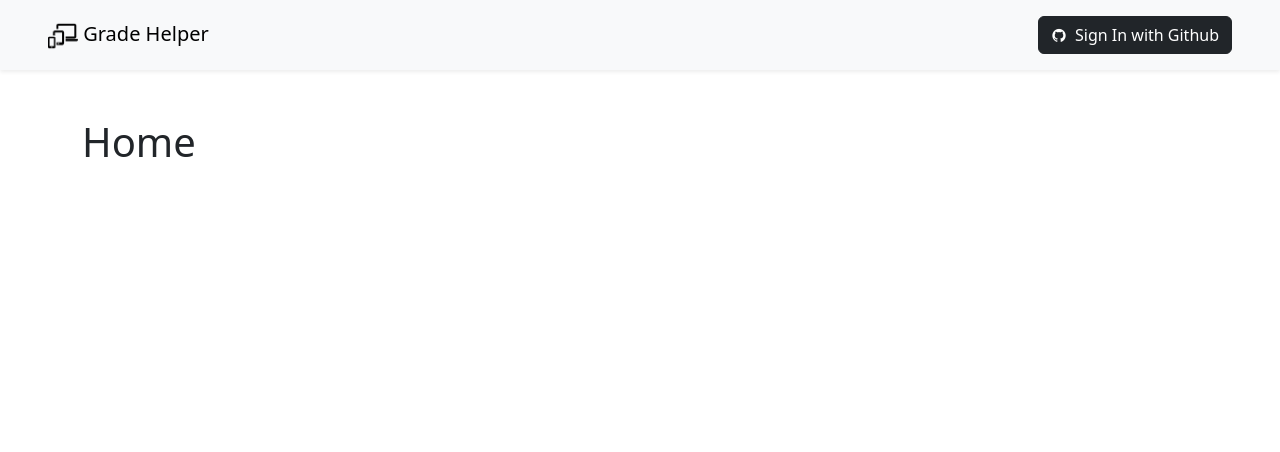
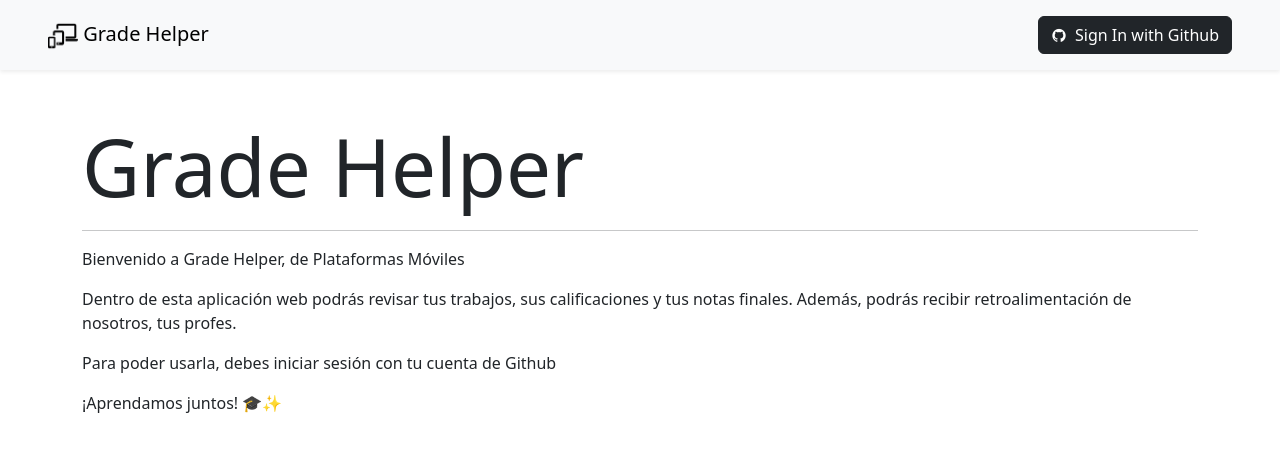
Before and after one commit to tehuel/vue-grade-helper, a Vue app: page / in a window 1280 px wide. Shown: the top 452 px of the page. Built offline with nearby package versions, Linux system fonts and the light colour scheme; no server answers; the HTML template or start-up script is replaced by a standard one.

Commit message:
add some introductory text to home page

```diff
--- a/src/views/HomeView.vue
+++ b/src/views/HomeView.vue
@@ -1,7 +1,19 @@
 <script setup></script>
 
 <template>
-  <div>
-    <h1>Home</h1>
-  </div>
+  <article>
+    <header>
+      <h1 class="display-1">Grade Helper</h1>
+    </header>
+
+    <hr />
+
+    <p>Bienvenido a Grade Helper, de Plataformas Móviles</p>
+    <p>
+      Dentro de esta aplicación web podrás revisar tus trabajos, sus calificaciones y tus notas finales. Además, podrás
+      recibir retroalimentación de nosotros, tus profes.
+    </p>
+    <p>Para poder usarla, debes iniciar sesión con tu cuenta de Github</p>
+    <p>¡Aprendamos juntos! 🎓✨</p>
+  </article>
 </template>
```
